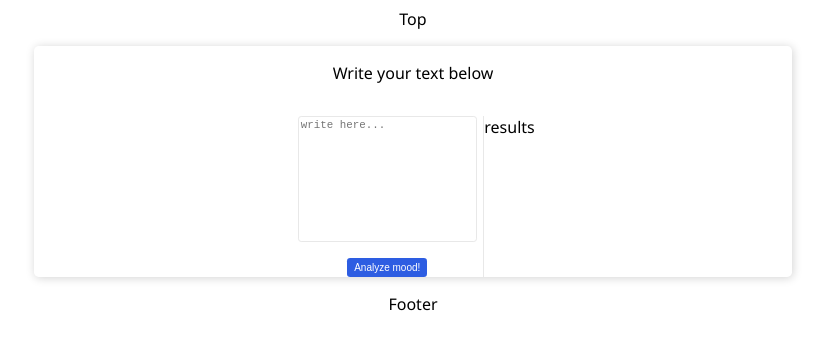
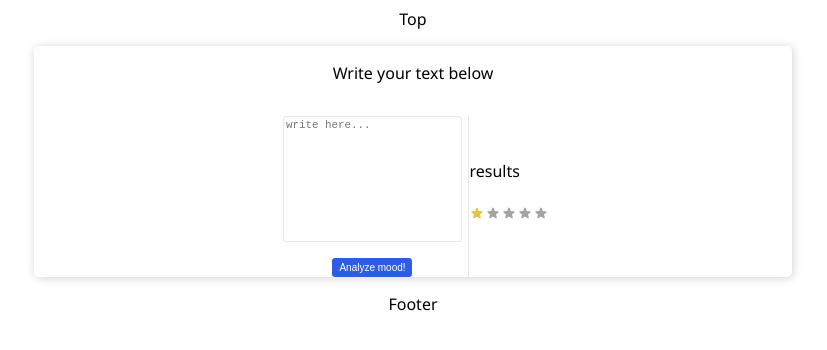
Before and after one commit to andrei-g-git/sentiment-analyzer, a React (Vite) app: page / in a window 1280 px wide. Shown: the top 350 px of the page, without its empty margins (227-1054 px from the left). Built offline with nearby package versions, Linux system fonts and the light colour scheme.

Commit message:
add star scoring

```diff
--- a/src/components/Results.tsx
+++ b/src/components/Results.tsx
@@ -1,11 +1,27 @@
+import { connect } from 'react-redux'
+import StarScore from "./StarScore";
 import "../css/Results.scss";
 
-function Results() {
-  return (
-    <div className="results">
-        results
-    </div>
-  )
+function Results(props: any) {
+    return (
+        <div className="results">
+            <br/>
+            <br/>
+            results
+            <br/>
+            <br/>
+            <StarScore stars={Math.floor(props.score)} />
+            <br/>
+        </div>
+    )
 }
 
-export default Results
+const mapStateToProps = (state: any) => {
+    return {
+        score: state.results.score
+    };
+}
+
+const mapDispatchToProps = {}
+
+export default connect(mapStateToProps, mapDispatchToProps)(Results);
--- /dev/null
+++ b/src/components/StarScore.tsx
@@ -0,0 +1,61 @@
+import fullStar from "../assets/img/full-star.png";
+import blankStar from "../assets/img/blank-star.png";
+import "../css/StarScore.scss";
+
+function StarScore(props: any) {
+
+    //console.log("star classes:   \n ------------- \n", JSON.stringify(getStarClasses(props.stars)))
+
+    return (
+        <div>
+            {
+                getStars(props.stars).map((item) =>
+                    <img className={item.class}
+                        src={item.src}
+                        alt={item.class.length ? item.class.replace("-", " ") : "n/a"}
+                    >
+                    </img>
+                )
+            }
+        </div>
+    );
+}
+
+const getStarsFromFloat = (score: number): number[] => {
+    const starIndex = Math.floor(score);
+    return [...Array(starIndex).map((x: number) => 0)];
+}
+
+const getStars = (starNumber: number): {class: string, src: string}[] => {
+    // return [...Array(5).map((element, index) => {
+    //     const starIndex = index + 1;
+    //     if(starNumber <= starIndex){
+    //         return {
+    //             class: "full-star",
+    //             src: fullStar
+    //         }
+    //     }
+    //     return {
+    //         class: "blank-star",
+    //         src: blankStar
+    //     }
+    // })];
+
+    let stars = new Array(5);
+    for(let i = 1; i <= 5; i++){
+        if(i <= starNumber){
+            stars.push({
+                class: "full-star",
+                src: fullStar
+            });
+        } else {
+            stars.push({
+                class: "blank-star",
+                src: blankStar
+            });
+        }
+        console.log("star content at ", i, "\n", stars[i - 1])
+    }
+    return stars;
+}
+export default StarScore;
--- /dev/null
+++ b/src/css/StarScore.scss
@@ -0,0 +1,5 @@
+.full-star,
+.blank-star{
+    width: 16px;
+    height: 16px;
+}
```
Also changed, not shown: src/assets/img/blank-star.png (added), src/assets/img/full-star.png (added).
